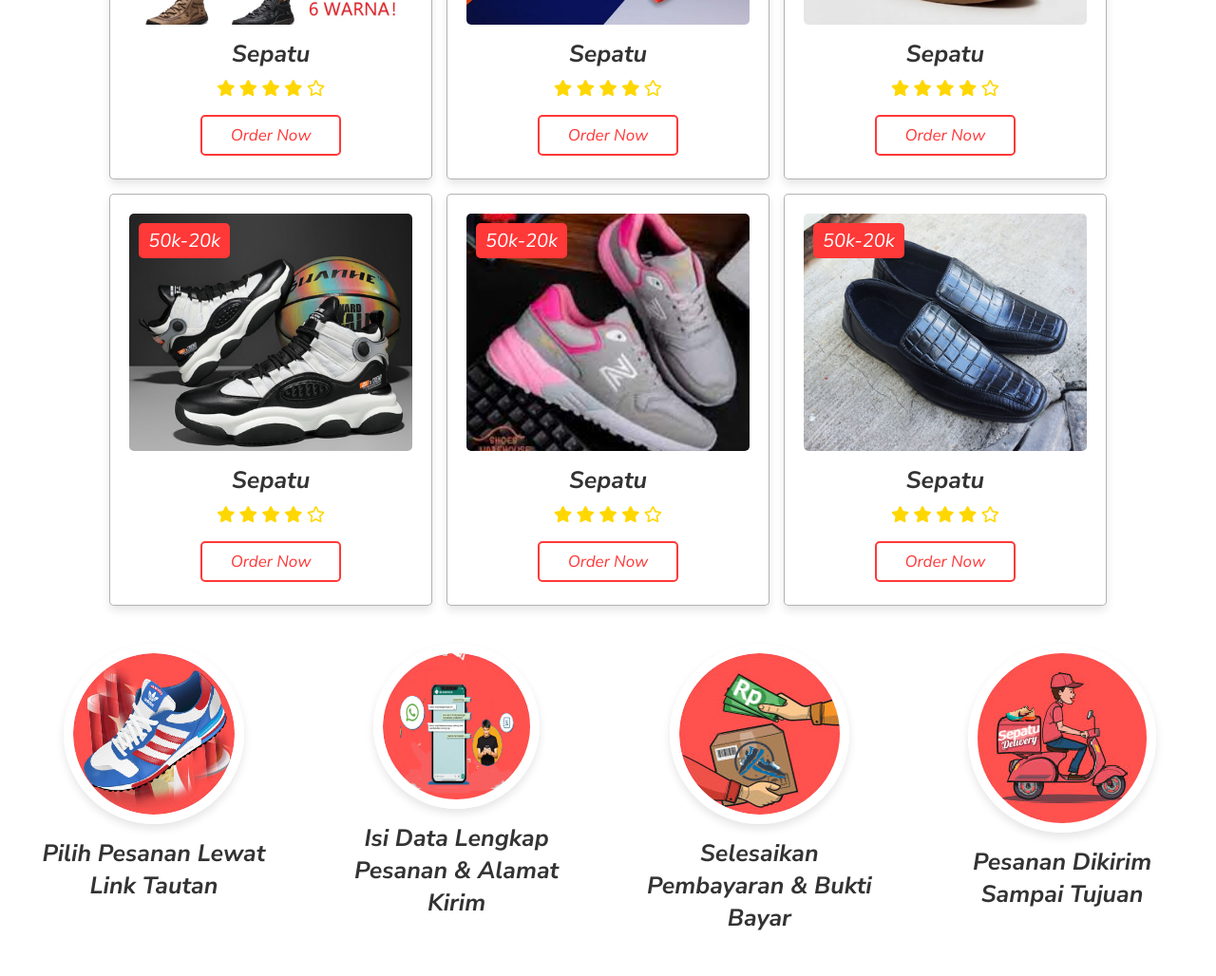
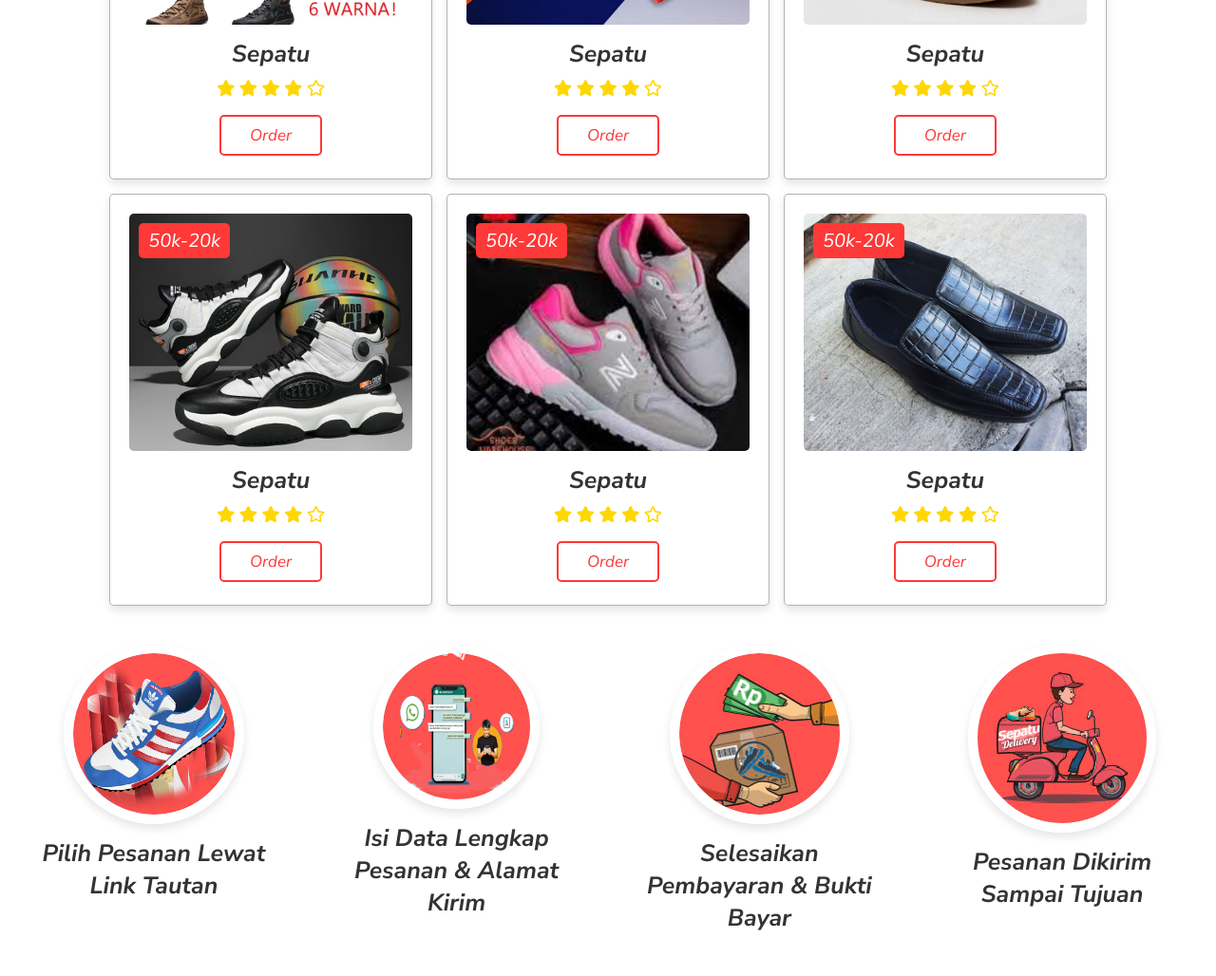
Before and after one commit to perubahan/website-Kreatif, a plain HTML site: page index.html in a window 1280 px wide. Shown: the part 1920-2948 px from the top of the page at 95% size. Drawn offline with Linux system fonts and the light colour scheme.

Commit message:
Update index.html

```diff
--- a/index.html
+++ b/index.html
@@ -142,7 +142,7 @@
                 <i class="fas fa-star"></i>
                 <i class="far fa-star"></i>
             </div>
-            <a href="#" class="btn">order now</a>
+            <a href="#" class="btn">order</a>
         </div>
         <div class="box">
             <span class="price">50k-20k</span>
@@ -155,7 +155,7 @@
                 <i class="fas fa-star"></i>
                 <i class="far fa-star"></i>
             </div>
-            <a href="#" class="btn">order now</a>
+            <a href="#" class="btn">order</a>
         </div>
         <div class="box">
             <span class="price">50k-20k</span>
@@ -168,7 +168,7 @@
                 <i class="fas fa-star"></i>
                 <i class="far fa-star"></i>
             </div>
-            <a href="#" class="btn">order now</a>
+            <a href="#" class="btn">order</a>
         </div>
         <div class="box">
             <span class="price">50k-20k</span>
@@ -181,7 +181,7 @@
                 <i class="fas fa-star"></i>
                 <i class="far fa-star"></i>
             </div>
-            <a href="#" class="btn">order now</a>
+            <a href="#" class="btn">order</a>
         </div>
         <div class="box">
             <span class="price">50k-20k</span>
@@ -194,7 +194,7 @@
                 <i class="fas fa-star"></i>
                 <i class="far fa-star"></i>
             </div>
-            <a href="#" class="btn">order now</a>
+            <a href="#" class="btn">order</a>
         </div>
         <div class="box">
             <span class="price">50k-20k</span>
@@ -207,7 +207,7 @@
                 <i class="fas fa-star"></i>
                 <i class="far fa-star"></i>
             </div>
-            <a href="#" class="btn">order now</a>
+            <a href="#" class="btn">order</a>
         </div>
 
     </div>
@@ -255,7 +255,7 @@
                 <p>Lorem ipsum dolor sit amet consectetur adipisicing elit.
                     Sint aspernatur soluta
                     </p>
-                    <a href="#" class="btn">order now</a>
+                    <a href="#" class="btn">order</a>
             </div>
         </div>
         <div class="box">
@@ -265,7 +265,7 @@
                 <p>Lorem ipsum dolor sit amet consectetur adipisicing elit.
                     Sint aspernatur soluta
                    </p>
-                    <a href="https://whatsform.com/hK5DJx" target="_blank" class="btn">order now</a>
+                    <a href="https://whatsform.com/hK5DJx" target="_blank" class="btn">order</a>
             </div>
         </div>
         <div class="box">
@@ -275,7 +275,7 @@
                 <p>Lorem ipsum dolor sit amet consectetur adipisicing elit.
                     Sint aspernatur soluta
                     </p>
-                    <a href="#" class="btn">order now</a>
+                    <a href="#" class="btn">order</a>
             </div>
         </div>
         <div class="box">
@@ -285,7 +285,7 @@
                 <p>Lorem ipsum dolor sit amet consectetur adipisicing elit.
                     Sint aspernatur soluta
                     </p>
-                    <a href="#" class="btn">order now</a>
+                    <a href="#" class="btn">order</a>
             </div>
         </div>
         <div class="box">
@@ -295,7 +295,7 @@
                 <p>Lorem ipsum dolor sit amet consectetur adipisicing elit.
                     Sint aspernatur soluta
                     </p>
-                    <a href="#" class="btn">order now</a>
+                    <a href="#" class="btn">order</a>
             </div>
         </div>
         <div class="box">
@@ -305,7 +305,7 @@
                 <p>Lorem ipsum dolor sit amet consectetur adipisicing elit.
                     Sint aspernatur soluta
                     </p>
-                    <a href="#" class="btn">order now</a>
+                    <a href="#" class="btn">order</a>
             </div>
         </div>
         <div class="box">
@@ -315,7 +315,7 @@
                 <p>Lorem ipsum dolor sit amet consectetur adipisicing elit.
                     Sint aspernatur soluta
                    </p>
-                    <a href="#" class="btn">order now</a>
+                    <a href="#" class="btn">order</a>
             </div>
         </div>
         <div class="box">
@@ -325,7 +325,7 @@
                 <p>Lorem ipsum dolor sit amet consectetur adipisicing elit.
                     Sint aspernatur soluta
                     </p>
-                    <a href="#" class="btn">order now</a>
+                    <a href="#" class="btn">order</a>
             </div>
         </div>
         <div class="box">
@@ -335,7 +335,7 @@
                 <p>Lorem ipsum dolor sit amet consectetur adipisicing elit.
                     Sint aspernatur soluta
                     </p>
-                    <a href="#" class="btn">order now</a>
+                    <a href="#" class="btn">order</a>
             </div>
         </div>
 
```
